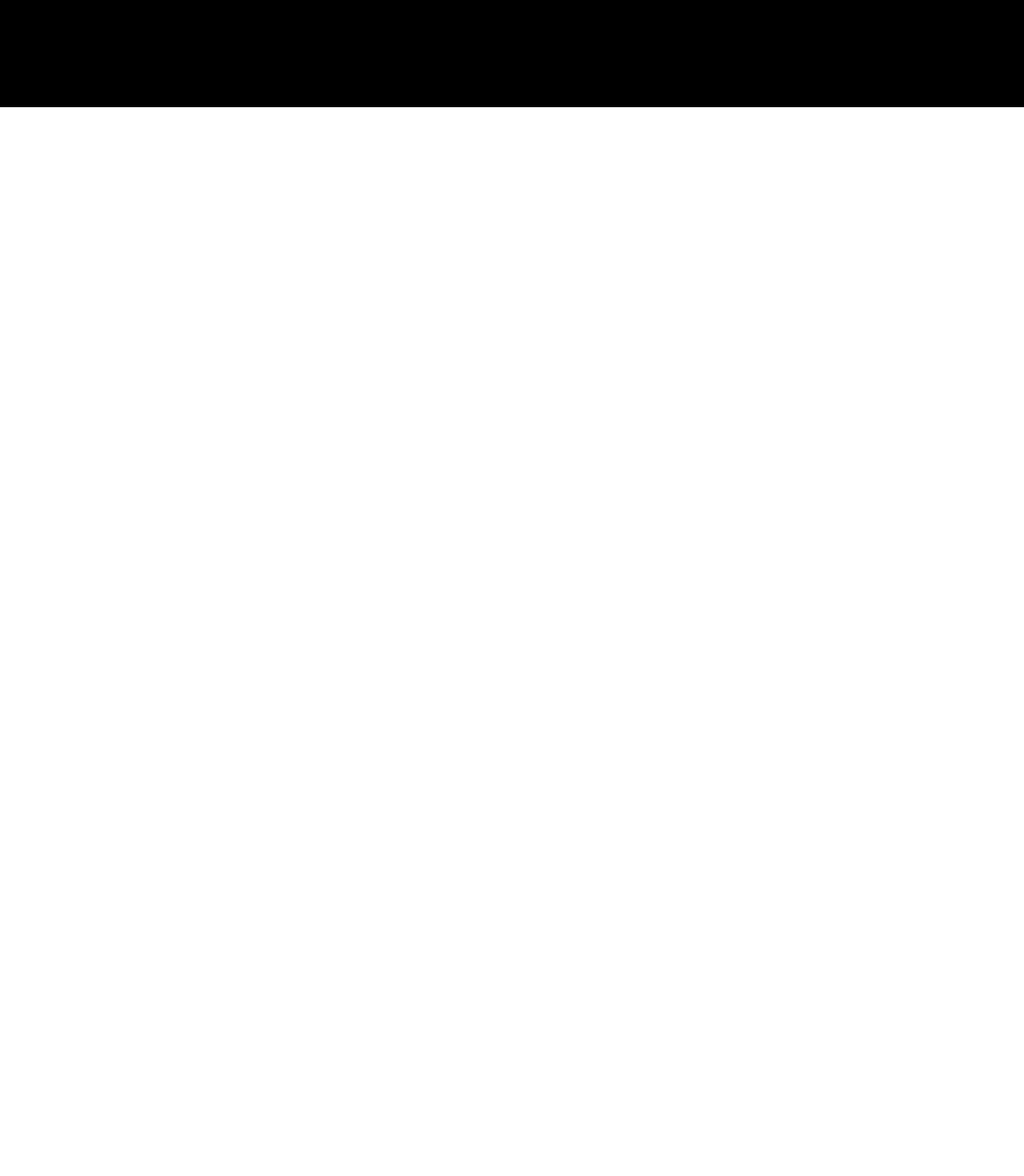
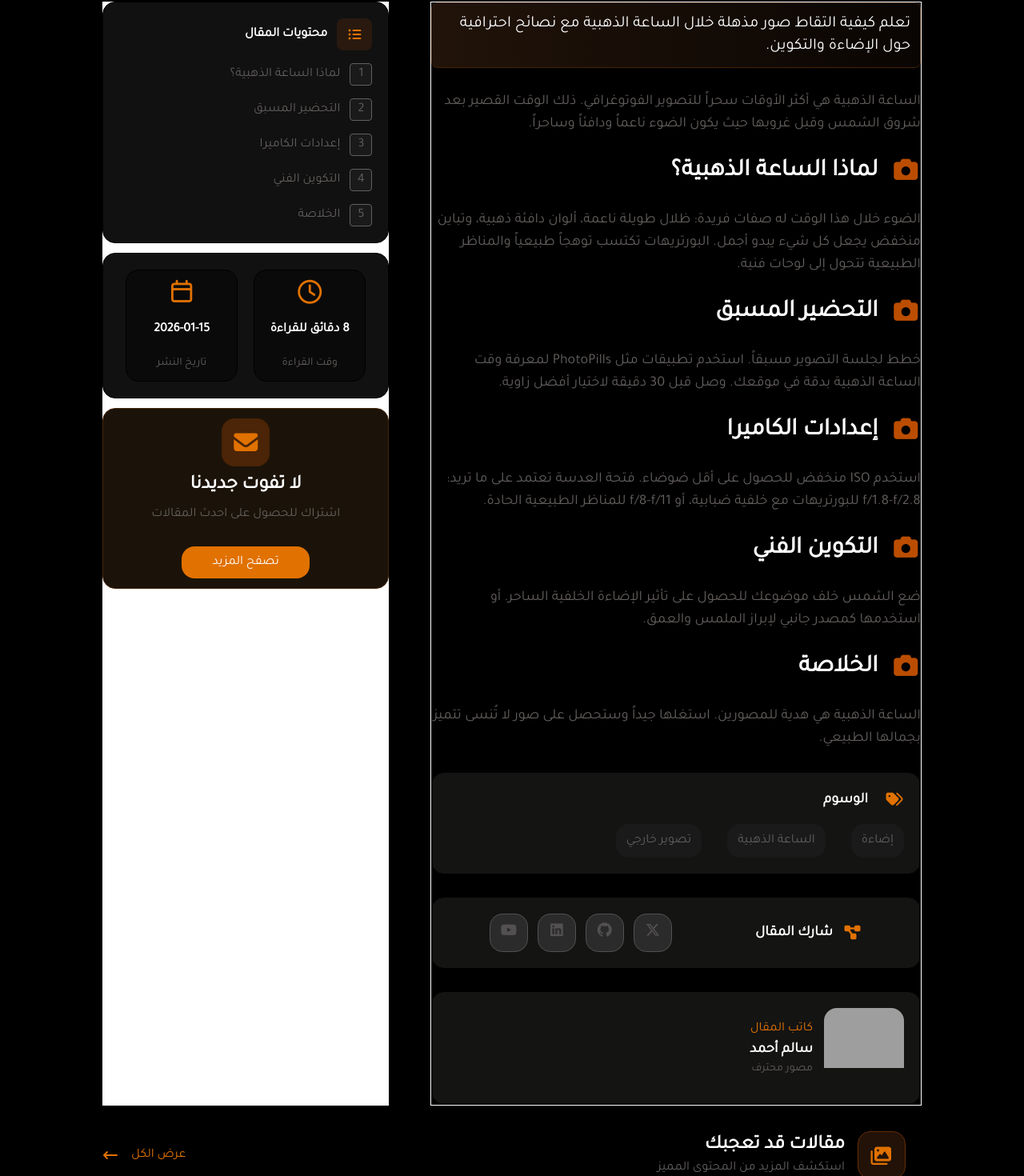
Before and after one commit to mahmoudkadry41-cyber/Adasa---React-assignment-1, a React (Vite) app in the folder Adasa-React/: page /About in a window 1280 px wide. Shown: the part 666-2136 px from the top of the page at 80% size. Before the commit the page ends 800 px from the top, so only its background shows below. Built offline with nearby package versions, Linux system fonts and the light colour scheme; grey boxes are pictures that could not be loaded.

Commit message:
WORKING ON ARTICLEINDETAILSTATIC

```diff
--- a/Adasa-React/src/Combonents/FixedCombonents/Articlesummary/Articleindetails.jsx
+++ b/Adasa-React/src/Combonents/FixedCombonents/Articlesummary/Articleindetails.jsx
@@ -2,6 +2,10 @@ import React from "react";
 import { posts, categories, siteinfo } from "../../../assets/posts.js";
 export default function Articleindetails() {
   const post = posts[0];
+  const contentsBlocks = post.content
+    .split("\n\n")
+    .map((block) => block.trim());
+  console.log(contentsBlocks);
   return (
     <div className="bg-black min-h-screen">
       <div
@@ -9,19 +13,179 @@ export default function Articleindetails() {
         className="w-full h-164  bg-cover bg-center bg-no-repeat overflow-hidden"
       >
         <div className=" w-full h-full bg-linear-to-b from-black/20 via-[#09090B]/60 to-[#09090B] p-5">
-          <div className="bg-[#0a0a0a71] w-51 h-14 rounded-2xl text-[#C5C6C7] flex justify-center items-center p-4 ">
-            <i class="fa-solid fa-house active:text-amber-500 transition duration-300 cursor-pointer"></i>
-            <i class="fa-solid fa-angle-left"></i>
+          <div className="bg-[#0a0a0a71] w-51 h-14 rounded-2xl text-[#C5C6C7] flex justify-center items-center p-4 mb-8">
+            <i className="fa-solid fa-house active:text-amber-500 transition duration-300 cursor-pointer"></i>
+            <i className="fa-solid fa-angle-left"></i>
             <span className="active:text-amber-500 transition duration-300 cursor-pointer">
               المدونة
             </span>
-            <i class="fa-solid fa-angle-left"></i>
+            <i className="fa-solid fa-angle-left"></i>
             <span className="text-amber-500 transition duration-300 cursor-pointer">
-              اضاءة
+              {post.category}
             </span>
+          </div>
+          <div className="w-[92%] md:w-[85%] lg:w-[80%] m-auto flex flex-col justify-center items-center">
+            <div className="w-[70%]  flex flex-col gap-6">
+              <div className="group rounded-full text-[14px] font-bold text-white bg-amber-500 p-3 w-30 flex justify-center items-center ">
+                {post.category}
+              </div>
+              <h1 className="text-7xl font-bold text-white">{post.title}</h1>
+              <div className="flex justify-around items-center gap-3 bg-[#42403f50] border border[#635f5d] rounded-2xl p-6 w-50 ">
+                <img
+                  src={post.author.avatar}
+                  alt={post.author.name}
+                  className="w-10 rounded-full h-10"
+                />
+                <div className="flex flex-col">
+                  <p className="text-white">{post.author.name}</p>
+                  <p className="text-[#635f5d] text-sm">{post.author.role}</p>
+                </div>
+              </div>
+            </div>
           </div>
         </div>
       </div>
+      <section className="flex gap-4 w-[92%] md:w-[85%] lg:w-[80%] min-h-screen m-auto justify-between pt-3 pb-3">
+        <div className="border border-white w-[60%] flex flex-col gap-7">
+          <div className="w-full min-h-17  border border-[#452307] p-3 flex items-center rounded-lg bg-linear-to-r from-[#211309] to-[#21130949]">
+            <p className="text-white text-xl">{post.excerpt}</p>
+          </div>
+          {contentsBlocks.map((block,i) => {
+            if (block.startsWith("## ")) {
+              return (
+                <div id={`header-${i}`} className="flex gap-4 scroll-mt-24">
+                  <i class="fa-solid fa-camera text-amber-700 text-3xl"></i>
+                  <h5 className="text-3xl text-white font-bold">
+                    {block.replace(/^##\s/, "")}
+                  </h5>
+                </div>
+              );
+            }
+            return <p className="text-lg text-[#635f5d] ">{block}</p>;
+          })}
+          <div className="w-full p-5 bg-[#42403f50] border border[#635f5d] rounded-2xl flex flex-col gap-4">
+            <div className="flex justify-start items-center gap-5">
+              <i class="fa-solid fa-tags text-amber-600 text-xl"></i>
+              <span className="text-white font-bold text-lg ">الوسوم</span>
+            </div>
+            <div className="flex gap-8">
+              {post.tags.map((tag) => {
+                return (
+                  <div className="bg-[#1A1A1A] ps-3 pe-3 pt-2  pb-2 border border-transparent rounded-2xl w-fit flex justify-center text-[#635f5d] cursor-pointer hover:text-amber-500 hover:border-amber-500">
+                    <span>{tag}</span>
+                  </div>
+                );
+              })}
+            </div>
+          </div>
+          <div className="w-full p-5 bg-[#42403f50] border border[#635f5d] rounded-2xl flex items-center justify-around">
+            <div className="flex gap-3 justify-center items-center">
+              <i class="fa-solid fa-diagram-project text-amber-600 text-xl"></i>
+              <span className="text-white font-bold text-lg ">شارك المقال</span>
+            </div>
+            <div className="flex gap-3 ">
+              <button className="rounded-2xl border border-#525050 text-[18px] font-bold text-[#525050] bg-[#2c2b2b] hover:bg-amber-500 w-12 h-12 cursor-pointer transition duration-300 whitespace-nowrap hover:scale-110">
+                <i className="fa-brands fa-x-twitter"></i>
+              </button>
+              <button className="rounded-2xl border border-#525050 text-[18px] font-bold text-[#525050] bg-[#2c2b2b] hover:bg-amber-500 w-12 h-12 cursor-pointer transition duration-300 whitespace-nowrap hover:scale-110">
+                <i className="fa-brands fa-github"></i>
+              </button>
+              <button className="rounded-2xl border border-#525050  text-[18px] font-bold text-[#525050] bg-[#2c2b2b] hover:bg-amber-500 w-12 h-12 cursor-pointer transition duration-300 whitespace-nowrap hover:scale-110">
+                <i className="fa-brands fa-linkedin"></i>
+              </button>
+              <button className="rounded-2xl border border-#525050  text-[18px] font-bold text-[#525050] bg-[#2c2b2b] hover:bg-amber-500 w-12 h-12 cursor-pointer transition duration-300 whitespace-nowrap hover:scale-110">
+                <i className="fa-brands fa-youtube"></i>
+              </button>
+            </div>
+          </div>
+          <div className="w-full p-5 bg-[#42403f50] border border[#635f5d] rounded-2xl flex gap-3.5 items-center">
+            <div className=" w-25 h-25 rounded-2xl overflow-hidden">
+              <img src={post.author.avatar} alt="" />
+            </div>
+            <div>
+              <span className="text-amber-600">كاتب المقال</span>
+              <h6 className="text-white text-lg font-bold">
+                {post.author.name}
+              </h6>
+              <p className="text-[#635f5d] text-sm">{post.author.role}</p>
+            </div>
+          </div>
+        </div>
+        <div className="bg-white w-[35%]">
+          <div className="w-full flex flex-col gap-3 sticky top-24">
+            <div className="w-full bg-[#111111] border border[#635f5d] rounded-2xl p-5">
+              <ul className=" flex flex-col gap-4">
+                <li className="flex justify-start items-center gap-3">
+                  <div className="p-3 flex justify-center items-center bg-[#29190F] rounded-lg">
+                    <i class="fa-solid fa-list-ul text-amber-600"></i>
+                  </div>
+                  <span className="text-white font-bold">محتويات المقال</span>
+                </li>
+              {/* {contentsBlocks.filter((block)=>block.startsWith('## ')).map((heading,i)=>(
+                <li className="flex items-center gap-3 w-full hover:bg-[#29190F] text-[#635f5d] hover:text-amber-600 rounded-2xl">
+                  <div className="bg-[#1A1A1A] w-7 h-7 flex justify-center items-center border border-[#635f5d] rounded-sm" >{i+1}</div>
+                  <span className="" >{heading.replace(/^##\s/,'')}</span>
+                </li>
+
+              ))} */}
+              {contentsBlocks.map((block,i)=>{
+                if(!block.startsWith("## ")) return null;
+                return(
+                  <li className="flex items-center gap-3 w-full hover:bg-[#29190F] text-[#635f5d] hover:text-amber-600 rounded-2xl">
+                    <a className="flex items-center gap-3 w-full hover:bg-[#29190F] text-[#635f5d] hover:text-amber-600 duration-300 rounded-2xl" href={`#header-${i}`}>
+                      <div className="bg-[#1A1A1A] w-7 h-7 flex justify-center items-center border border-[#635f5d] rounded-sm" >{(i+1)/2}</div>
+                      <span>{block.replace(/^##\s/,'')}</span>
+                    </a>
+                  </li>
+                )
+              })}
+              </ul>
+            </div>
+            <div className="w-full bg-[#111111] border border[#635f5d] rounded-2xl p-5 flex justify-center items-center gap-5">
+              <div className="bg-[#0A0A0A] w-35 h-35 border flex flex-col justify-between items-center p-3 rounded-2xl">
+                  <i class="fa-regular fa-clock text-amber-600 text-3xl "></i>
+                  <span className="text-white font-bold text-center">{post.readTime}</span>
+                  <span className="text-sm text-[#635f5d]">وقت القراءة</span>
+              </div>
+              <div className="bg-[#0A0A0A] w-35 h-35 border flex flex-col justify-between items-center p-3 rounded-2xl">
+                  <i class="fa-regular fa-calendar text-amber-600 text-3xl "></i>
+                  <span className="text-white font-bold text-center">{post.date}</span>
+                  <span className="text-sm text-[#635f5d]">تاريخ النشر</span>
+              </div>
+            </div>
+            <div className="w-full bg-[#1B1309] border border-[#452307] flex flex-col justify-center items-center gap-2 p-3 rounded-2xl">
+                <div className="w-15 h-15 flex flex-col justify-center items-center bg-[#4C2407] rounded-2xl">
+                  <i class="fa-solid fa-envelope text-amber-600 text-3xl"></i>
+                </div>
+                <p className="text-white text-2xl font-bold">لا تفوت جديدنا</p>
+                <p className="text-[#635f5d]">اشتراك للحصول على احدث المقالات</p>
+                <button className="bg-amber-600 text-white p-2 w-40 rounded-2xl mt-5">تصفح المزيد</button>
+            </div>
+          </div>
+        </div>
+      </section>
+      <section>
+        <div className="w-[92%] md:w-[85%] lg:w-[80%] m-auto">
+          <div className="flex justify-between items-center">
+            <div className="flex justify-center items-center gap-4 p-5">
+              <div className="w-15 h-15 bg-[#221208] flex justify-center items-center border border-[#662C06] rounded-2xl">
+                <i class="fa-solid fa-images text-amber-600 text-2xl"></i>
+              </div>
+              <div>
+                <p className="text-white text-2xl font-bold">مقالات قد تعجبك</p>
+                <p className="text-[#635f5d]">استكشف المزيد من المحتوى المميز</p>
+              </div>
+            </div>
+            <div className="text-amber-600 group flex justify-center items-center gap-4 cursor-pointer">
+              <span>عرض الكل</span>
+              <i class="fa-solid fa-arrow-left-long group-hover:-translate-x-2 duration-300"></i>
+            </div>
+          </div>
+          <div className="grid grid-cols-3">
+
+          </div>
+        </div>
+      </section>
     </div>
   );
 }
--- a/Adasa-React/src/Combonents/FixedCombonents/Footer/Footerbar.jsx
+++ b/Adasa-React/src/Combonents/FixedCombonents/Footer/Footerbar.jsx
@@ -17,7 +17,7 @@ export default function Footerbar() {
               ونصائح عملية لتطوير مهاراتكم.
             </p>
             <div className="flex flex-row justify-center items-center h-17 gap-3">
-              <button className="rounded-2xl text-[18px] font-bold text-[#525050] bg-[#2c2b2b] hover:bg-amber-500 w-12 h-12 cursor-pointer transition duration-300 whitespace-nowrap hover:scale-110">
+              <button className="rounded-2xl border border-#525050 text-[18px] font-bold text-[#525050] bg-[#2c2b2b] hover:bg-amber-500 w-12 h-12 cursor-pointer transition duration-300 whitespace-nowrap hover:scale-110">
                 <i className="fa-brands fa-x-twitter"></i>
               </button>
               <button className="rounded-2xl border border-#525050 text-[18px] font-bold text-[#525050] bg-[#2c2b2b] hover:bg-amber-500 w-12 h-12 cursor-pointer transition duration-300 whitespace-nowrap hover:scale-110">
--- a/Adasa-React/src/index.css
+++ b/Adasa-React/src/index.css
@@ -7,3 +7,6 @@
 body{
     font-family: mainfont;
 }
+html {
+  scroll-behavior: smooth;
+}
```
